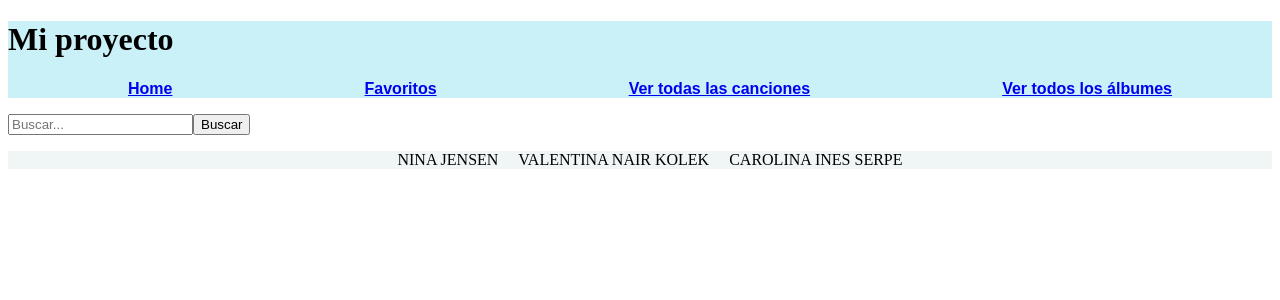
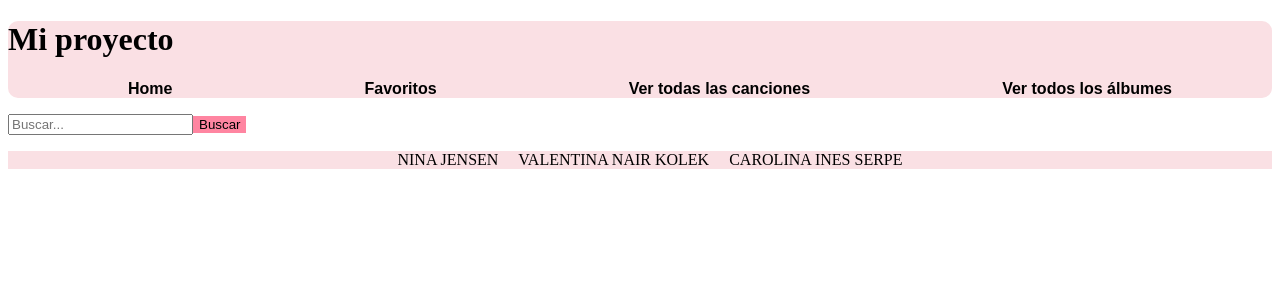
Before and after one commit to caro-serpe/proyecto3-CNV, a React (Create React App) app in the folder proyecto/: page /favoritos in a window 1280 px wide. Shown: the top 300 px of the page. Built offline with nearby package versions, Linux system fonts and the light colour scheme.

Commit message:
modificando CSS

```diff
--- a/proyecto/src/components/Card/Card.css
+++ b/proyecto/src/components/Card/Card.css
@@ -0,0 +1,14 @@
+.tarjetaCancion {
+    background-color: rgb(255, 133, 161);
+    border-radius: 10px;
+    display: flex;
+    flex-wrap: wrap;
+    justify-content: space-between;
+    width: 15vw;
+    align-items: center;
+}
+
+button {
+   border: none;
+   background-color: rgb(255, 133, 161)
+}
--- a/proyecto/src/components/Card/Card.js
+++ b/proyecto/src/components/Card/Card.js
@@ -72,7 +72,7 @@ class Card extends Component {
 
     render() {
         return (
-            <div>
+            <div className="tarjetaCancion">
                 <img src={this.props.cancion_album_cover} alt={this.props.cancion_title} />
                 <h6>{this.props.cancion_title}</h6>
                 {
--- a/proyecto/src/components/Footer/Footer.css
+++ b/proyecto/src/components/Footer/Footer.css
@@ -1,5 +1,5 @@
 footer {
-    background-color: rgb(240, 246, 246);
+    background-color: rgb(250, 224, 228);
 }
 
 footer ul {
--- a/proyecto/src/components/Header/Header.css
+++ b/proyecto/src/components/Header/Header.css
@@ -1,23 +1,28 @@
 header {
-    background-color: rgb(202, 240, 248);
-
+    background-color: rgb(250, 224, 228);
+    border-radius: 10px;
+    background-size: 500px 300px;
 }
 
 header ul {
     display: flex;
-    font-family: 'Playfair Display', serif;
-    font-family: 'Quicksand', sans-serif;
+    font-family: 'Work Sans', sans-serif;
     display: flex;
     text-align: center;
     align-items: center;
     justify-content: space-between;
     margin-inline: 80px;
     font-weight: bold ;
+    list-style: none;
+
 
 }
 
-header ul li {
+header nav ul li a {
     list-style: none;
     margin-right: 20px;
+    text-decoration: none;
+    color: black;
+
 
 }
--- a/proyecto/src/screens/VerTodasAlbumes/VerTodasAlbumes.css
+++ b/proyecto/src/screens/VerTodasAlbumes/VerTodasAlbumes.css
@@ -0,0 +1,14 @@
+section {
+    display: flex;
+    justify-content: space-around;
+    align-items: center;
+    flex-wrap: wrap;
+}
+
+section div {
+    display: flex;
+    flex-direction: column;
+    align-items: center;
+    justify-content: center;
+    width: 15vw;
+}
--- a/proyecto/src/screens/VerTodasAlbumes/VerTodasAlbumes.js
+++ b/proyecto/src/screens/VerTodasAlbumes/VerTodasAlbumes.js
@@ -70,8 +70,7 @@ class VerTodasAlbumes extends Component {
         return (
             <>
                 <Header />
-                <Buscador />
-                <form className="filtrar" onSubmit={(evento) => this.filtrarCanciones(evento)}>
+                <form className="section" onSubmit={(evento) => this.filtrarCanciones(evento)}>
                     <h6>Filtrar</h6>
                     <input onChange={(evento) => this.guardarFiltro(evento)} type="text" placeholder="Buscar..." value={this.state.stringFiltro} />
                     <button type="submit">Filtrar</button>
--- a/proyecto/src/screens/VerTodasCanciones/VerTodasCanciones.js
+++ b/proyecto/src/screens/VerTodasCanciones/VerTodasCanciones.js
@@ -70,11 +70,10 @@ class VerTodasCanciones extends Component {
         return (
             <>
                 <Header />
-                <Buscador />
                 <form className="filtrar" onSubmit={(evento) => this.filtrarCanciones(evento)}>
                     <h6>Filtrar</h6>
                     <input onChange={(evento) => this.guardarFiltro(evento)} type="text" placeholder="Buscar..." value={this.state.stringFiltro} />
-                    <button type="submit">Filtrar</button>
+                    <button type="submit">Filtrado</button>
                 </form>
                 <main className="ver-todas">
                     <h2>Todas las canciones</h2>
```
